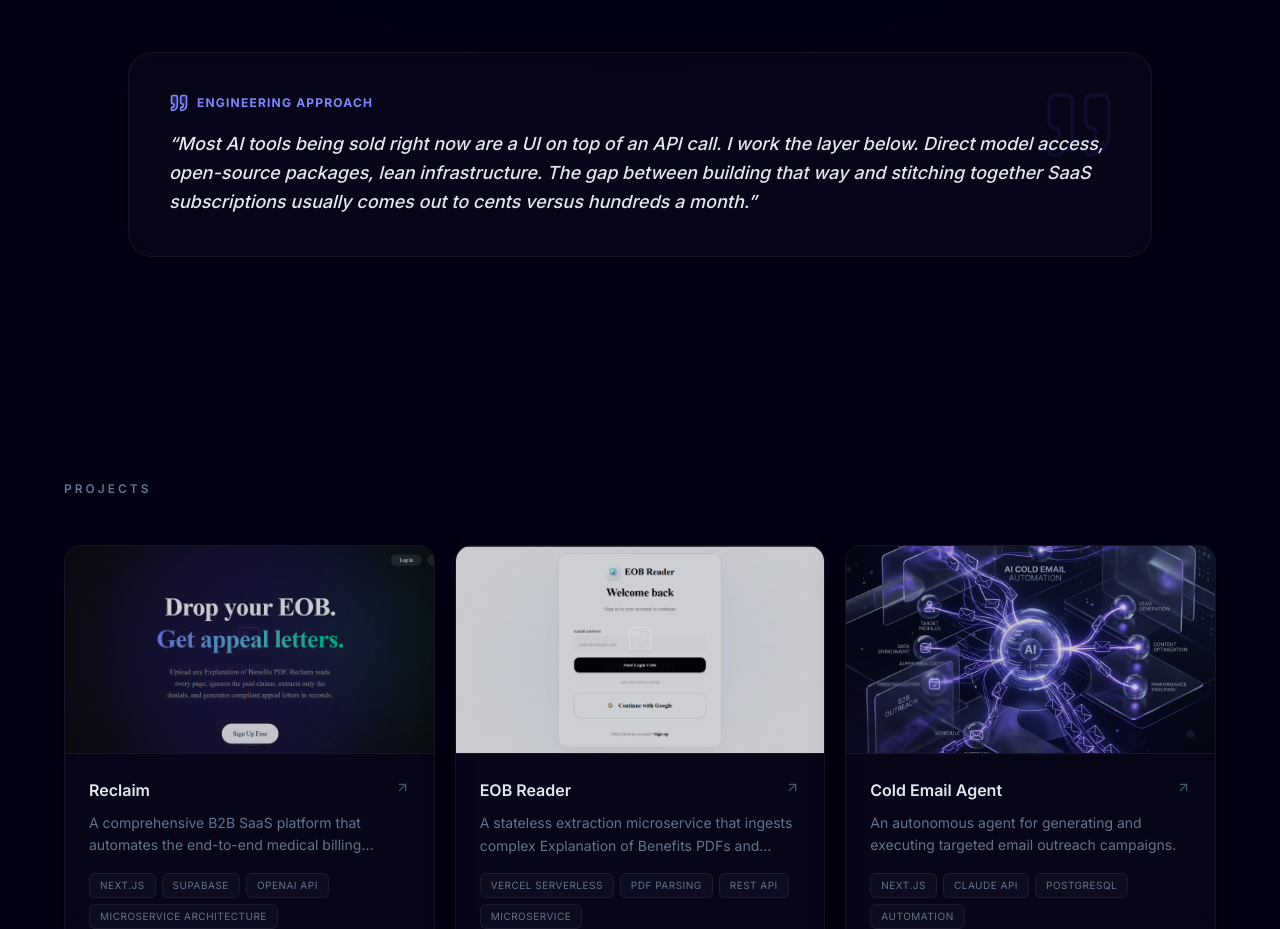
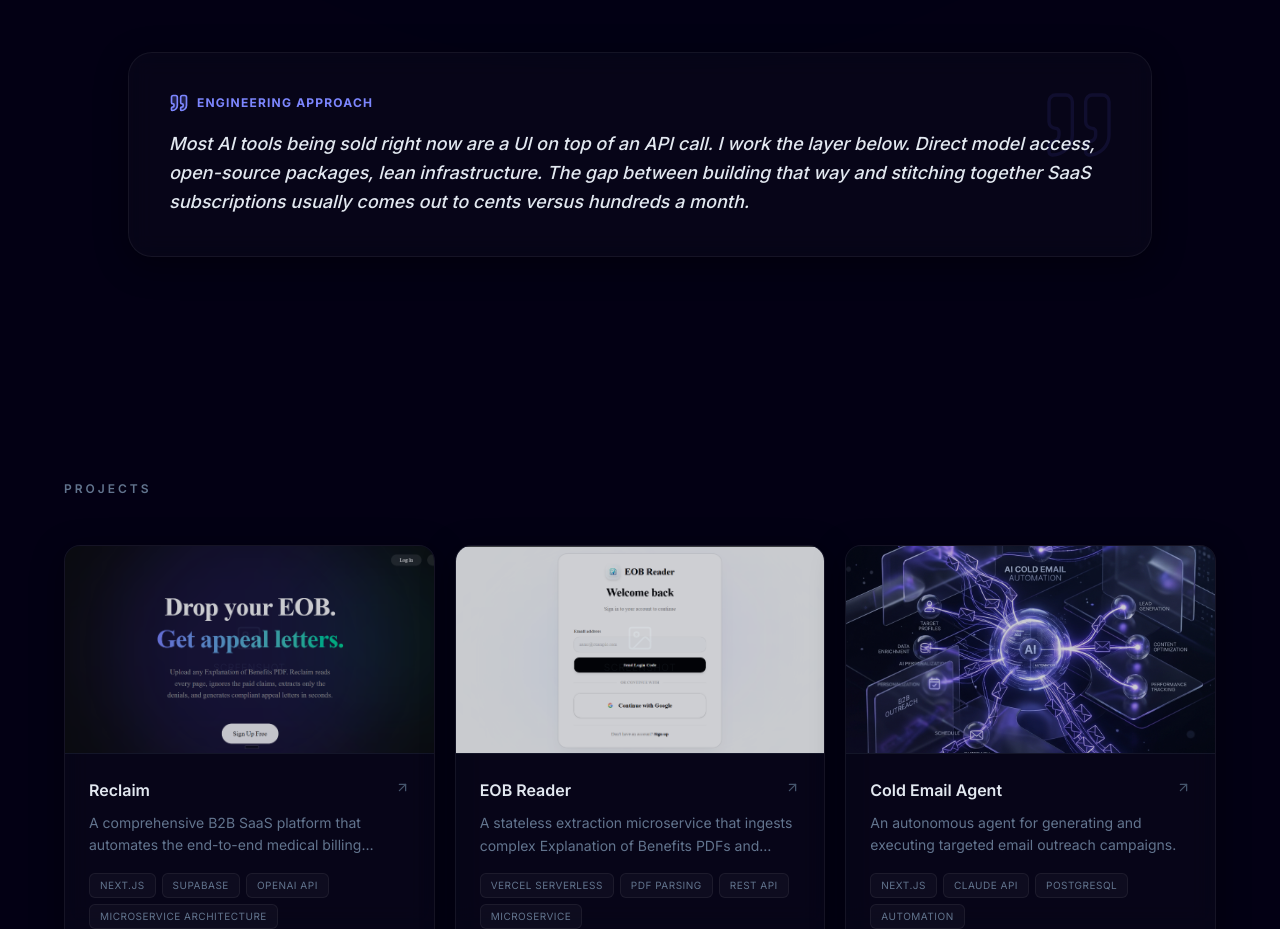
Before and after one commit to shanifadhil33-blip/My-portfolio, a Next.js app: page / in a window 1280 px wide. Shown: the part 2420-3349 px from the top of the page. Built offline with nearby package versions, Linux system fonts and the light colour scheme.

Commit message:
Remove quotation marks from Engineering Approach quote

```diff
--- a/src/components/About.tsx
+++ b/src/components/About.tsx
@@ -235,7 +235,7 @@ export default function About() {
                 <span className="text-xs font-bold tracking-widest uppercase">Engineering Approach</span>
               </div>
               <blockquote className="text-base sm:text-lg text-slate-200 font-medium leading-relaxed italic">
-                &ldquo;Most AI tools being sold right now are a UI on top of an API call. I work the layer below. Direct model access, open-source packages, lean infrastructure. The gap between building that way and stitching together SaaS subscriptions usually comes out to cents versus hundreds a month.&rdquo;
+                Most AI tools being sold right now are a UI on top of an API call. I work the layer below. Direct model access, open-source packages, lean infrastructure. The gap between building that way and stitching together SaaS subscriptions usually comes out to cents versus hundreds a month.
               </blockquote>
             </div>
           </motion.div>
```
